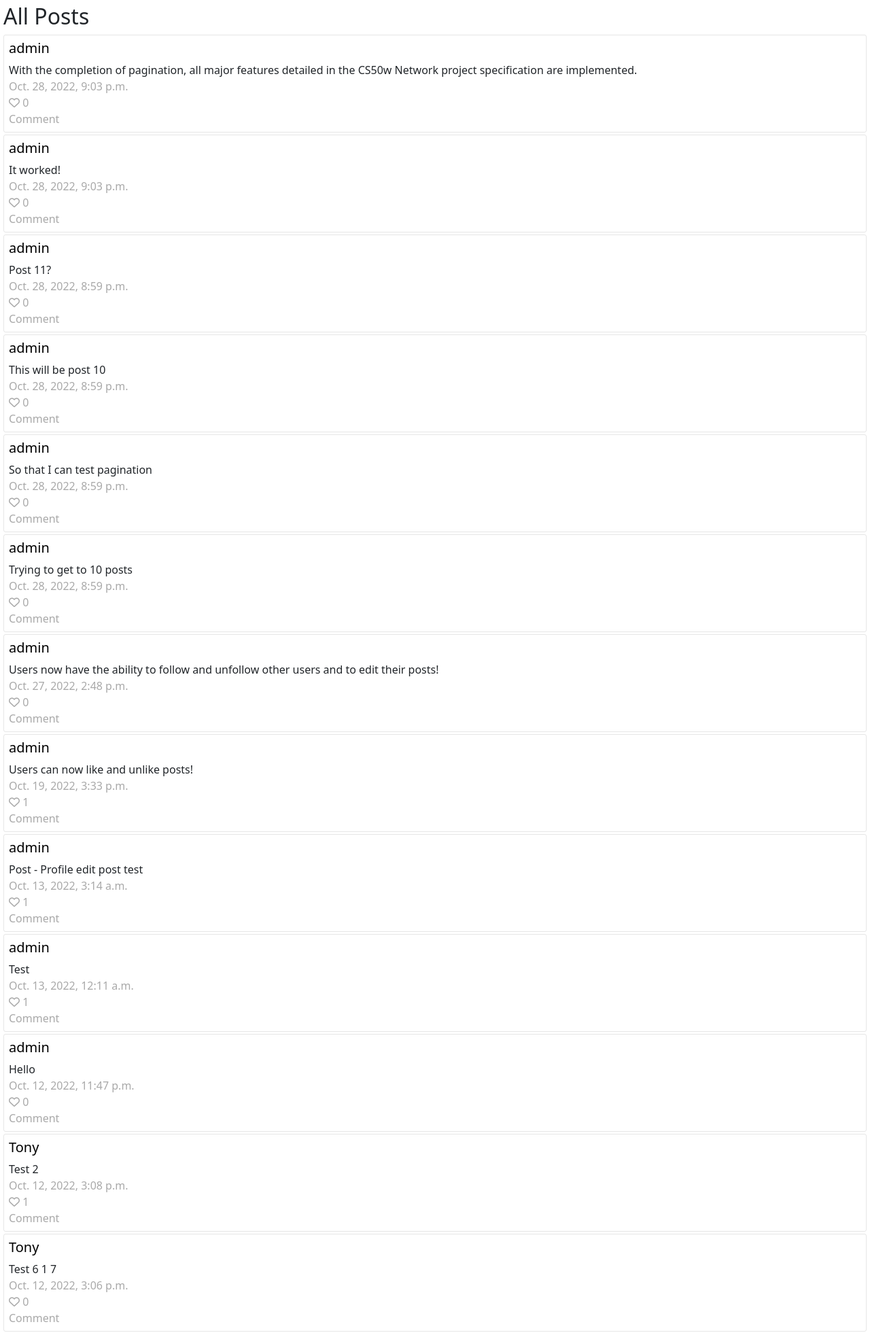
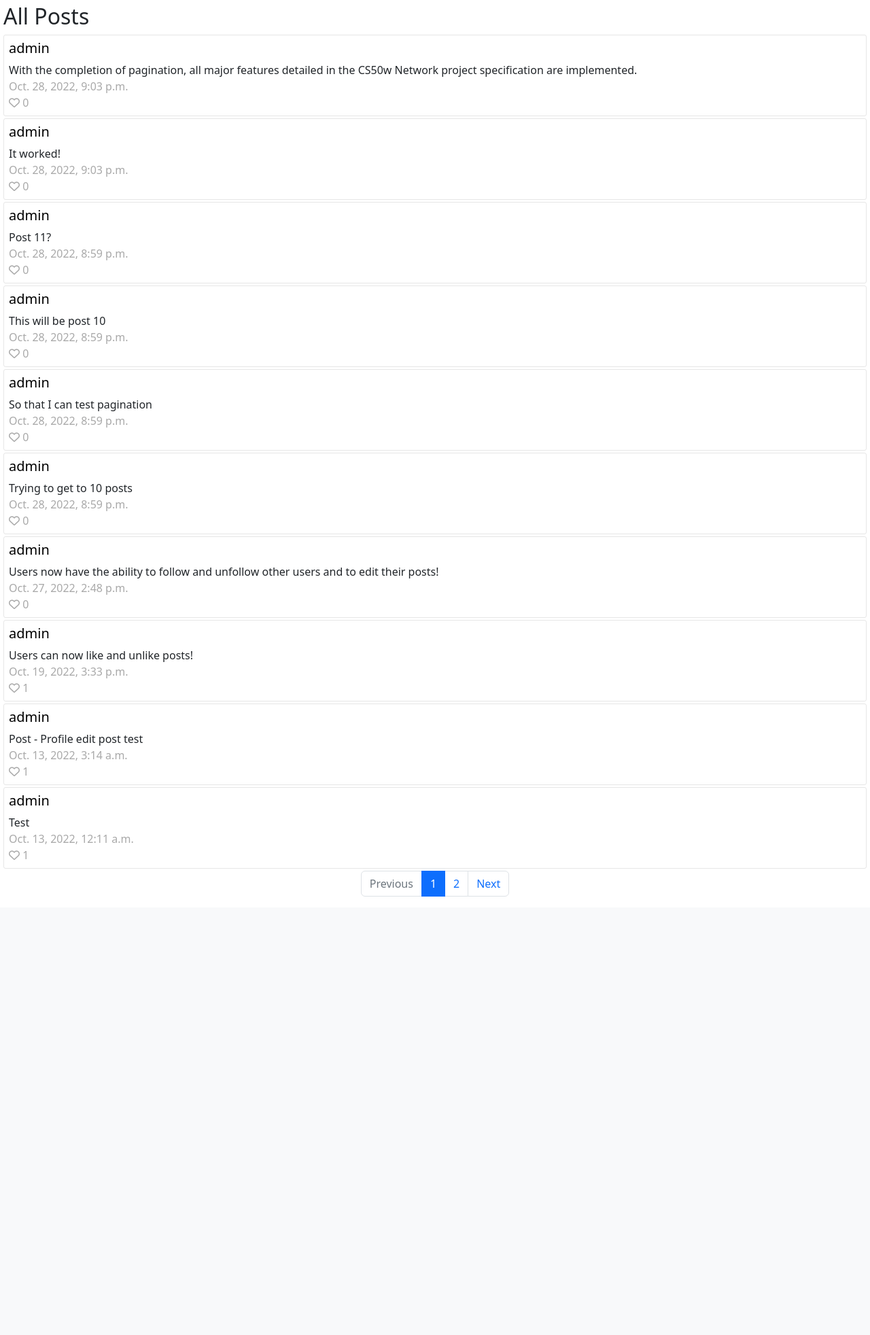
Before and after one commit to acpasnello/cs50wNetwork, a Django app: page / in a window 1280 px wide. Shown: the part 56-2020 px from the top of the page at 68% size. After the commit the page ends 1375 px from the top, so only its background shows below. Run offline with Django 3.2, Linux system fonts and the light colour scheme; data comes from the database, SQL or seed files in the repository; both versions use the stored data as it was after the commit; some libraries are stand-ins or nearby versions.

Commit message:
Fix bug in getting follower list. Implement pagination of posts.

```diff
--- a/network/templates/network/index.html
+++ b/network/templates/network/index.html
@@ -13,7 +13,7 @@
       </form>
     </div>
   {% endif %}
-  {% for post in posts %}
+  {% for post in page_obj %}
     <div class="postbox">
       <h5><a class="postposter" href="{% url 'profile' post.poster.id %}">{{ post.poster }}</a></h5>
       {% if user == post.poster %}<span class="editpost">Edit</span><br>{% endif %}
@@ -31,7 +31,35 @@
       <span id="post{{ post.id }}likes" class="postlikes">
         {{ post.likecount }}
       </span><br>
-      <span class="postcomment">Comment</span>
+      <!-- <span class="postcomment">Comment</span> -->
     </div>
+  {% empty %}
+    <p>No posts yet!</p>
   {% endfor %}
+
+
+<nav aria-label="...">
+  <ul class="pagination justify-content-center">
+    <li class="page-item {% if not page_obj.has_previous %}disabled{% endif %}">
+      <a class="page-link" href="?page={% if page_obj.has_previous %}{{ page_obj.previous_page_number }}{% endif %}" tabindex="-1" aria-disabled="true">Previous</a>
+    </li>
+    {% if page_obj.has_previous %}
+      <li class="page-item">
+        <a class="page-link" href="?page={{ page_obj.previous_page_number}}">{{ page_obj.previous_page_number }}</a>
+      </li>
+    {% endif %}
+    <li class="page-item active" aria-current="page">
+      <a class="page-link" href="?page={{ page_obj.number }}"><span>{{ page_obj.number }}</span></a>
+    </li>
+    {% if page_obj.has_next %}
+      <li class="page-item">
+        <a class="page-link" href="?page={{ page_obj.next_page_number}}">{{ page_obj.next_page_number }}</a>
+      </li>
+    {% endif %}
+    <li class="page-item {% if not page_obj.has_next %}disabled{% endif %}">
+      <a class="page-link" href="#">Next</a>
+    </li>
+  </ul>
+</nav>
+
 {% endblock %}
--- a/network/views.py
+++ b/network/views.py
@@ -4,6 +4,7 @@ from django.http import HttpResponse, HttpResponseRedirect, JsonResponse
 from django.shortcuts import render
 from django.urls import reverse
 from django.core import serializers
+from django.core.paginator import Paginator
 from django.views.decorators.csrf import csrf_exempt
 import json
 
@@ -28,7 +29,16 @@ def index(request):
         else:
             liked[post.pk] = False
 
-    return render(request, "network/index.html", {"postform": form, 'posts': posts, 'liked': liked, 'postcount': range(posts.count())})
+    paginator = Paginator(posts, 10)
+    if request.GET:
+        if request.GET.get('page'):
+            page_number = request.GET.get('page')
+        else:
+            page_number = 1
+    else:
+        page_number = 1
+    page_obj = paginator.get_page(page_number)
+    return render(request, "network/index.html", {"postform": form, 'page_obj': page_obj, 'posts': posts, 'liked': liked, 'postcount': range(posts.count())})
 
 def login_view(request):
     if request.method == "POST":
@@ -126,21 +136,16 @@ def unlike(request, postid):
 def profile(request, userid):
     # Profile owner
     user = User.objects.get(pk=userid)
-    print(user.username)
     # Get user's followers and following counts
     followers = user.myfollowers
-    print(followers.values())
     followerCount = followers.count()
     following = user.myfollowing
-    print(following.all())
     followingCount = following.count()
     # Check if viewing user follows the profile owner
     userFollowsProfile = False
     for item in followers.all():
-        print(item.follower_id)
         if item.follower_id == request.user.id:
             userFollowsProfile = True
-            print(userFollowsProfile)
     # User viewing their own profile?
     selfview = False
     if userid == request.user.id:
@@ -165,7 +170,7 @@ def get_userlist(request, desiredlist):
         userid = jsonData.get('userid')
     user = User.objects.get(pk=userid)
     userlist = []
-    if desiredlist == "Followers":
+    if desiredlist == "Followers" or desiredlist == "Follower":
         list = user.myfollowers.all()
         for item in list:
             userlist.append(User.objects.get(pk=item.follower.id))
@@ -187,8 +192,17 @@ def following_index(request):
     posts = Post.objects.filter(poster__in=followinglist).order_by('-posted')
     liked = get_likes(posts, userid)
     form = PostForm()
-    # print(posts)
-    return render(request, "network/following.html", {"posts": posts, "liked": liked, "postform": form})
+
+    paginator = Paginator(posts, 10)
+    if request.GET:
+        if request.GET.get('page'):
+            page_number = request.GET.get('page')
+        else:
+            page_number = 1
+    else:
+        page_number = 1
+    page_obj = paginator.get_page(page_number)
+    return render(request, "network/following.html", {'page_obj': page_obj, "posts": posts, "liked": liked, "postform": form})
 
 @csrf_exempt
 def editpost(request):
```
Also changed, not shown: db.sqlite3.
